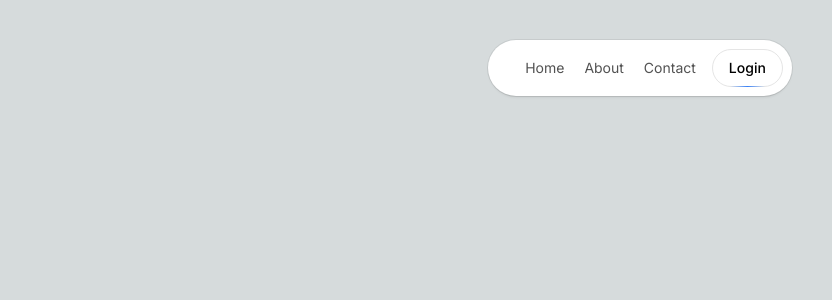
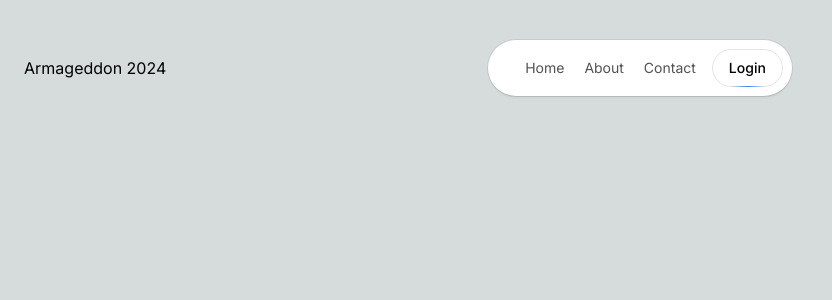
Before and after one commit to Ayushman-Saha/arma-next-24, a Next.js app: page / in a window 1280 px wide. Shown: the top 300 px of the page, without its empty margins (0-832 px from the left). Built offline with nearby package versions, Linux system fonts and the light colour scheme.

Commit message:
Added logo placeholder

```diff
--- a/src/components/header/Header.tsx
+++ b/src/components/header/Header.tsx
@@ -42,6 +42,8 @@ export default function Header ({
   });
 
   return (
+    <div className="fixed top-14 left-6">
+    <div>Armageddon 2024</div>
     <AnimatePresence mode="wait">
       <motion.div
         initial={{
@@ -78,5 +80,7 @@ export default function Header ({
         </button>
       </motion.div>
     </AnimatePresence>
+    </div>
+
   );
 };
```
